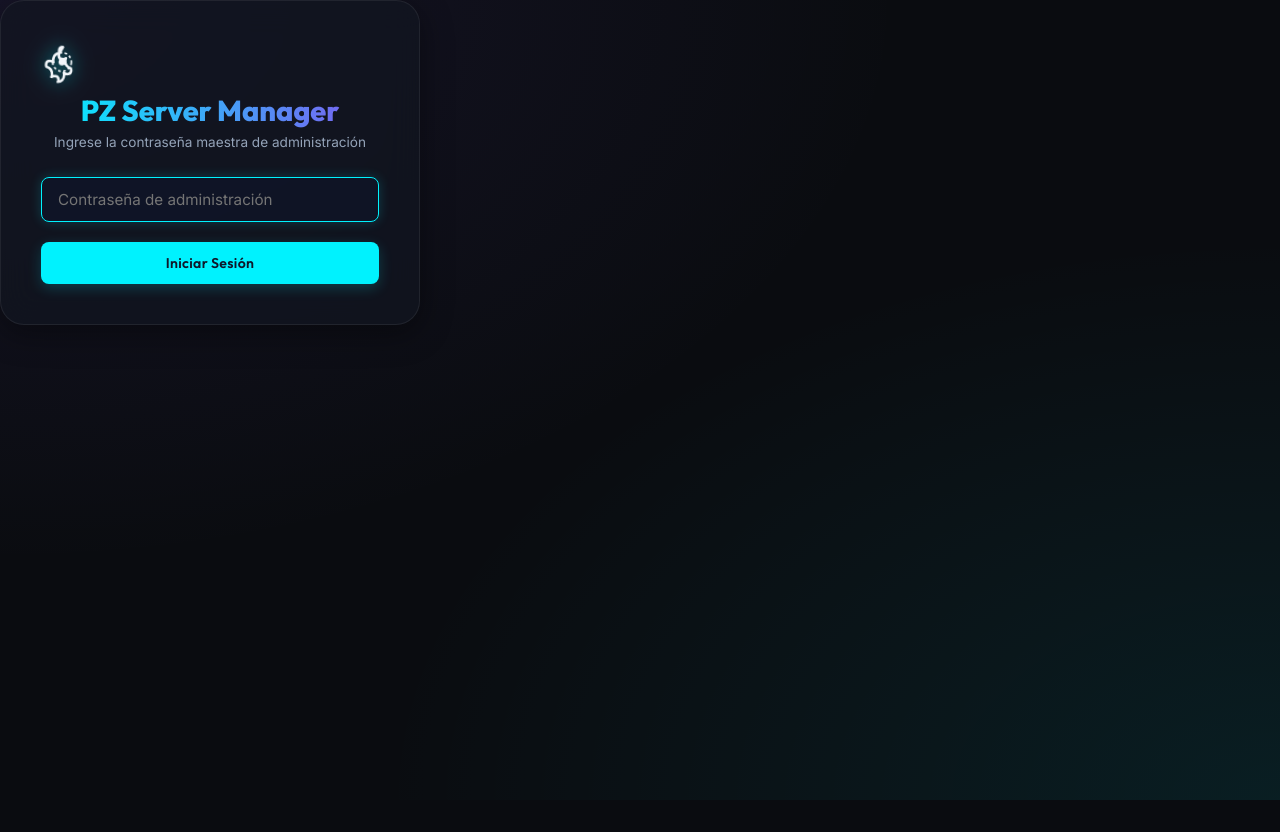
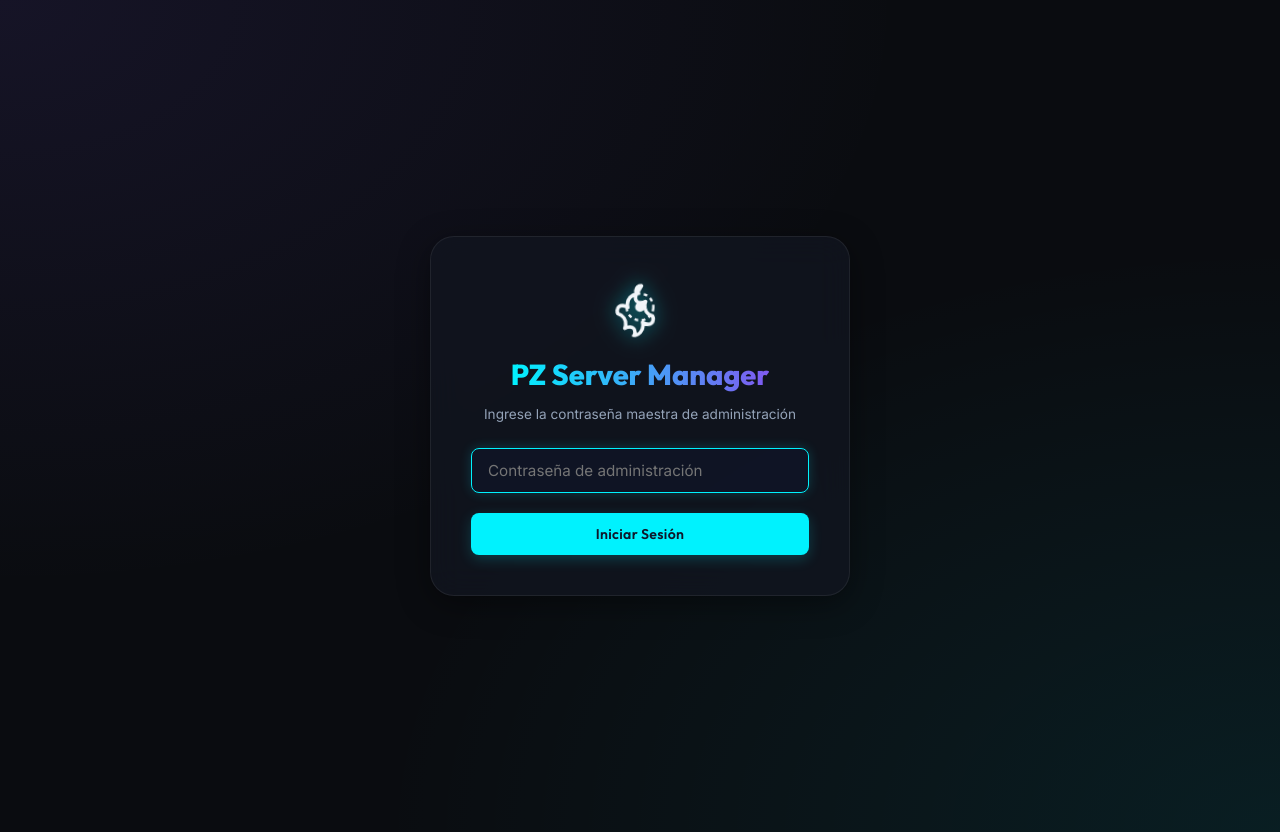
Before and after one commit to nagatohv/pz-server-manager, a React (Vite) app in the folder client/: page / in a window 1280 px wide. Before the commit the page ends 800 px from the top, so only its background shows below. Built offline with nearby package versions, Linux system fonts and the light colour scheme.

Commit message:
feat: add Project Zomboid installation script and implement core UI styles and login page layout

```diff
--- a/client/src/App.css
+++ b/client/src/App.css
@@ -840,11 +840,13 @@ body {
 
 /* --- PANTALLA DE LOGIN --- */
 
+.login-container,
 .login-wrapper {
   display: flex;
   justify-content: center;
   align-items: center;
   min-height: 100vh;
+  width: 100%;
   padding: 1rem;
 }
 
@@ -863,13 +865,16 @@ body {
   animation: fade-in-up 0.5s cubic-bezier(0.4, 0, 0.2, 1);
 }
 
+.login-header,
 .login-logo-container {
   display: flex;
   flex-direction: column;
   align-items: center;
+  text-align: center;
   gap: 0.5rem;
 }
 
+.login-header .biohazard-logo,
 .login-logo-container .biohazard-logo {
   width: 60px;
   height: 60px;
--- a/client/src/components/pages/LoginPage.tsx
+++ b/client/src/components/pages/LoginPage.tsx
@@ -6,5 +6,9 @@ interface LoginPageProps {
 }
 
 export const LoginPage: React.FC<LoginPageProps> = ({ onLogin }) => {
-  return <LoginForm onLogin={onLogin} />;
+  return (
+    <div className="login-wrapper">
+      <LoginForm onLogin={onLogin} />
+    </div>
+  );
 };
```
Also changed, not shown: 1 other file (tests, documents, lock files or other folders).
